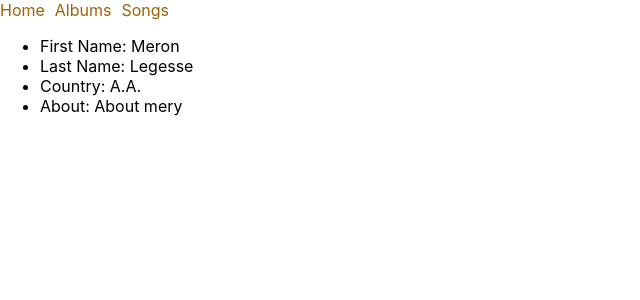
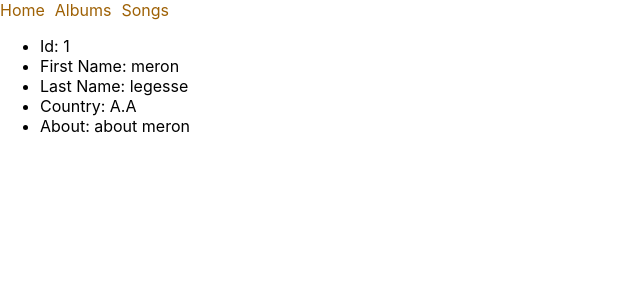
Before and after one commit to merijah/songs, a React (Create React App) app: page /artists/1 in a window 1280 px wide. Shown: the top 300 px of the page, without its empty margins (0-640 px from the left). Built offline with nearby package versions, Linux system fonts and the light colour scheme.

Commit message:
add props to the songs

```diff
--- a/src/components/ArtistDetail.tsx
+++ b/src/components/ArtistDetail.tsx
@@ -1,8 +1,11 @@
+import { memo } from "react";
+import { IArtist } from "../models/artists";
+
 export interface IArtistDetailProps{
-    id?: string;
+    artist?: IArtist
 }
 const ArtistDetail = (props: IArtistDetailProps) => {
-    const {id} = props;
+    const {artist} = props;
 
     /**
      * create local state for artist
@@ -10,14 +13,19 @@ const ArtistDetail = (props: IArtistDetailProps) => {
      * if success, assign the result to artist state
      * else display a message that shows there is no artist with the selected id
      */
+    console.log("child rendering")
     return (<div>
-            <ul>
-                <li>First Name: Meron</li>
-                <li>Last Name: Legesse</li>
-                <li>Country: A.A.</li>
-                <li>About: About mery</li>
-            </ul>
+            {artist && <ul>
+                <li>Id: {artist.id}</li>
+                <li>First Name: {artist.firstName }</li>
+                <li>Last Name: {artist.lastName }</li>
+                <li>Country: {artist.country}</li>
+                <li>About: {artist.about}</li>
+            </ul>}
         </div>)
 }
 
-export default ArtistDetail;
+const areEqual = (oldProp: IArtistDetailProps, newProp: IArtistDetailProps): boolean => {
+    return oldProp.artist?.id === newProp.artist?.id;
+}
+export default memo(ArtistDetail, areEqual);
--- a/src/pages/ArtistDetailPage.tsx
+++ b/src/pages/ArtistDetailPage.tsx
@@ -1,10 +1,24 @@
 import { useParams } from "react-router-dom";
 import ArtistDetail from "../components/ArtistDetail";
+import artistsData from'../mock/artists.json';
+import { useEffect, useState } from "react";
+import { IArtist } from "../models/artists";
+import { mapArtistObject } from "./ArtistsPage";
 
 const ArtistDetailPage = () => {
     const {id} = useParams();
+    const [artist, setArtist] = useState<IArtist | undefined>(undefined);
+
+    useEffect(() => {
+        const result = artistsData.find(item => item.id.toString() === id);
+        if (result) {
+            setArtist(mapArtistObject(result));
+        }
+    }, []);
     return (
-        <ArtistDetail id={id}/>
+        <>
+            <ArtistDetail artist={artist}/>
+        </>
     )
 }
 
--- a/src/pages/ArtistsPage.tsx
+++ b/src/pages/ArtistsPage.tsx
@@ -3,19 +3,22 @@ import ArtistTable from'../components/ArtistTable';
 import artistsData from'../mock/artists.json';
 import { IArtist} from'../models/artists';
 
+export const mapArtistObject = (obj: { id?: number, firstname: string, lastname: string, country: string, about: string }) => {
+    return {
+        firstName: obj.firstname,
+        lastName: obj.lastname,
+        id: obj.id,
+        country: obj.country,
+        about: obj.about
+    }
+}
 const ArtistsPage = () => {
     const [artist, setArtist] = useState<IArtist[]>([])
     const [isloading, setIsLoading] = useState<boolean>(false);
 
     const mapObject = (obj: { id?: number, firstname: string, lastname: string, country: string, about: string }[]): IArtist[] => {
             const result: IArtist[] = obj.map((c) => {
-                const o: IArtist = {
-                    firstName: c.firstname,
-                    lastName: c.lastname,
-                    id: c.id,
-                    country: c.country,
-                    about: c.about
-                }
+                const o: IArtist = mapArtistObject(c)
             return o;
           })
           return result;
```
